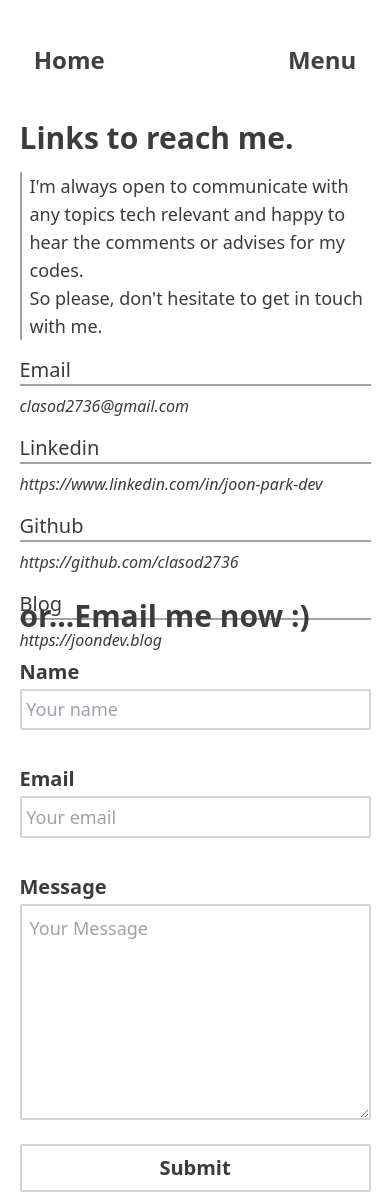
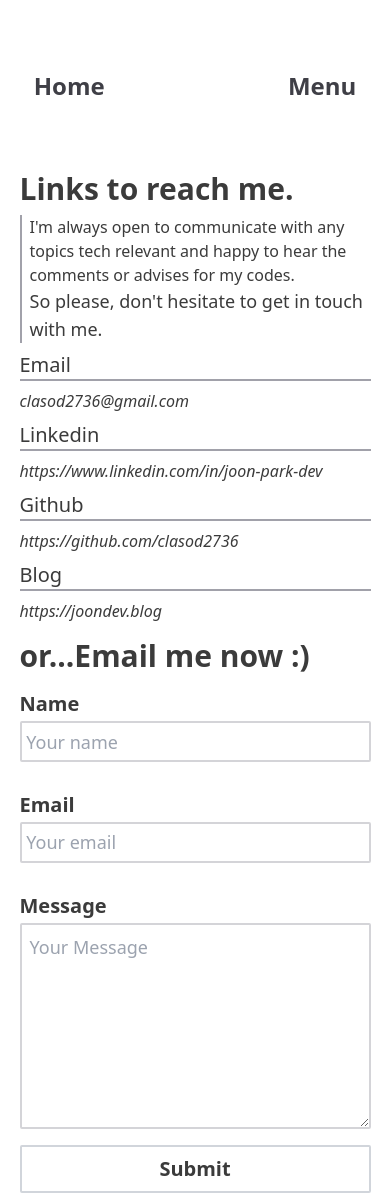
Before and after one commit to clasod2736/portfolio, a React (Vite) app: page /contact in a window 390 px wide. Built offline with nearby package versions, Linux system fonts and the light colour scheme; what tailwindcss-animation-delay would draw is missing.

Commit message:
fix main heights

```diff
--- a/src/Pages/home/index.tsx
+++ b/src/Pages/home/index.tsx
@@ -3,7 +3,7 @@ import Logo from "../../components/home/Logo";
 
 export default function Home() {
   return (
-    <section className=" z-[-10] min-[320px]:h-[90%] md:h-[60%] lg:h-[70%] flex flex-col justify-center items-center gap-6">
+    <section className=" z-[-10] h-[80%] md:h-[60%] lg:h-[70%] flex flex-col justify-center items-center gap-6">
       <Logo />
       <Intro />
     </section>
--- a/src/components/contact/Form.tsx
+++ b/src/components/contact/Form.tsx
@@ -22,7 +22,7 @@ export default function Form() {
 
   return (
     <form
-      className=" min-[320px]:w-full md:w-[50%] h-[55%] md:h-full flex flex-col justify-start gap-6 md:gap-0 animate-[opacityIn_0.8s]"
+      className=" min-[320px]:w-full md:w-[50%] h-[55%] md:h-full flex flex-col justify-end md:justify-start gap-4 lg:gap-0 animate-[opacityIn_0.8s]"
       onSubmit={(e) => handleEmail({ e, name, email, message, setWarn })}
     >
       <h1 className="text-3xl mb-0 lg:mb-6">or...Email me now :)</h1>
--- a/src/components/contact/Links.tsx
+++ b/src/components/contact/Links.tsx
@@ -2,10 +2,10 @@ import { contactLinks } from "../../constants/contact";
 
 export default function Links() {
   return (
-    <article className="flex flex-col gap-4 md:gap-8 w-full md:w-[40%] h-[42%] md:h-full">
+    <article className="flex flex-col gap-2 md:gap-8 w-full md:w-[40%] h-[42%] md:h-full">
       <h1 className=" text-3xl animate-slideToRight">Links to reach me.</h1>
       <div>
-        <p className="border-l-2 border-zinc-400 pl-2 text-lg">
+        <p className="border-l-2 border-zinc-400 pl-2 text-base md:text-lg">
           I'm always open to communicate with any topics tech relevant and happy
           to hear the comments or advises for my codes.
         </p>
--- a/src/index.css
+++ b/src/index.css
@@ -29,6 +29,7 @@ body {
 
 main {
   width: 100%;
+  height: 1200px;
   max-width: 90rem;
 
   display: flex;
--- a/src/routes/Root.tsx
+++ b/src/routes/Root.tsx
@@ -4,7 +4,7 @@ import Header from "../components/header/Header";
 
 export default function Root() {
   return (
-    <main className=" min-[320px]:h-[1200px] min-[320px]:p-0 min-[500px]:min-h-[1100px] md:h-[1100px] lg:h-[1200px]">
+    <main className="py-0 md:py-12">
       <Header />
       <Outlet />
       <Navbar />
```
